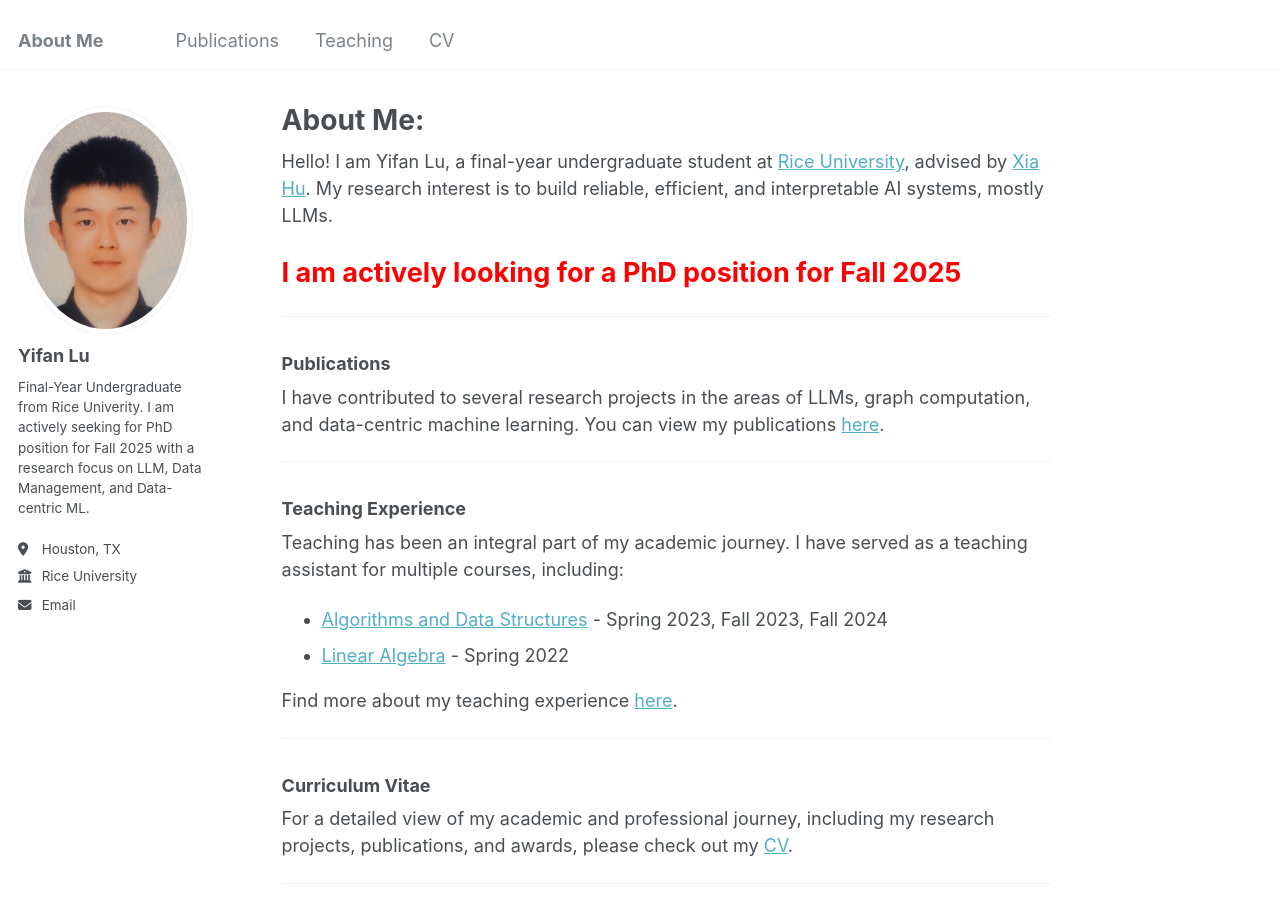
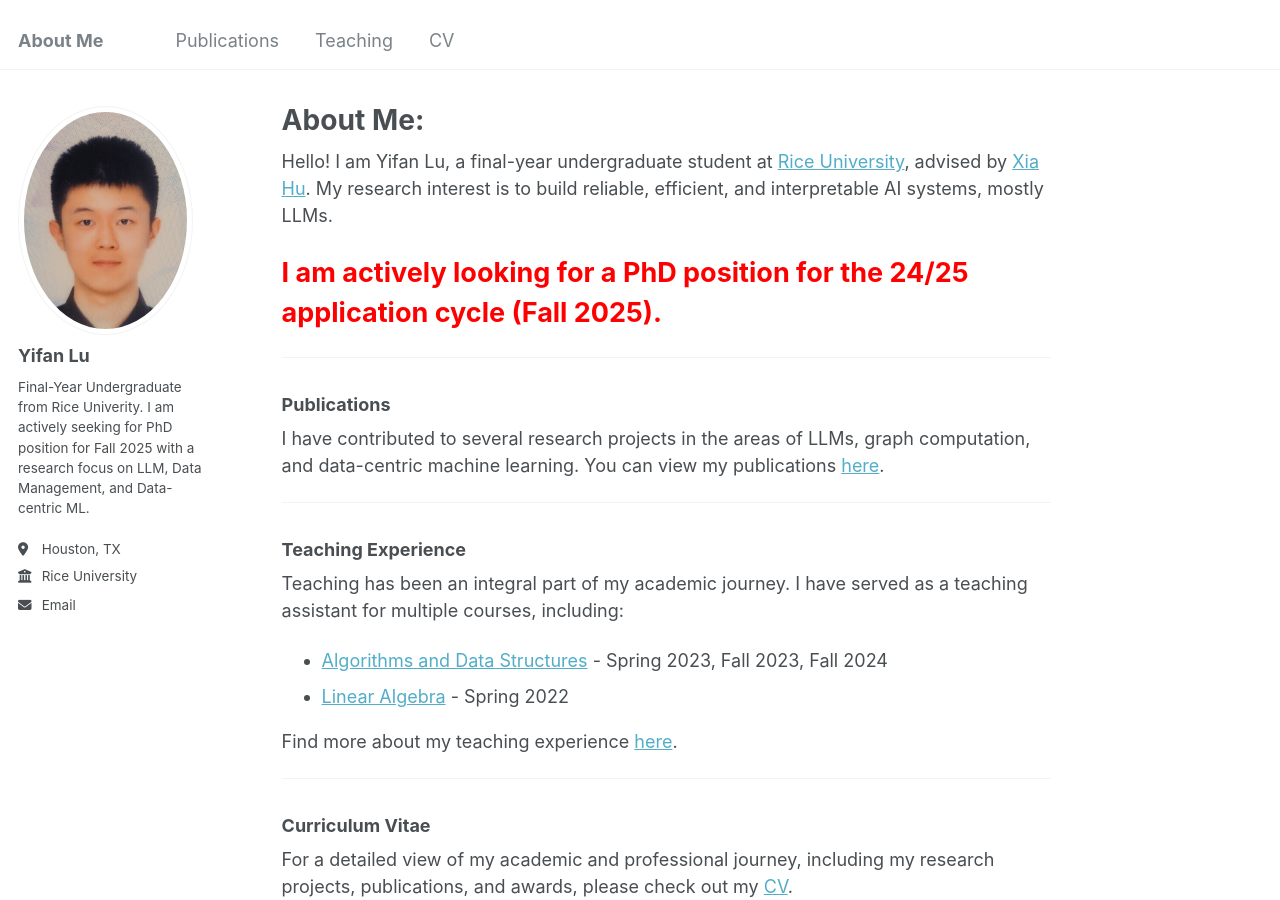
Before and after one commit to yl231/yl231.github.io, a Jekyll site: the page built from _pages/about.md, in a window 1280 px wide and 900 px high. Built offline with Jekyll 4.4.1, drawn with Linux system fonts in a browser that asks for light colours.

Commit message:
Update about.md

```diff
--- a/_pages/about.md
+++ b/_pages/about.md
@@ -10,7 +10,7 @@ redirect_from:
 
 Hello! I am Yifan Lu, a final-year undergraduate student at [Rice University](https://www.rice.edu/), advised by [Xia Hu](https://cs.rice.edu/~xh37/index.html). My research interest is to build reliable, efficient, and interpretable AI systems, mostly LLMs.
 
-<span style="color: red; font-size: 1.5em;"><strong>I am actively looking for a PhD position for Fall 2025</strong></span>
+<span style="color: red; font-size: 1.5em;"><strong>I am actively looking for a PhD position for the 24/25 application cycle (Fall 2025).</strong></span>
 
 ---
 
```
